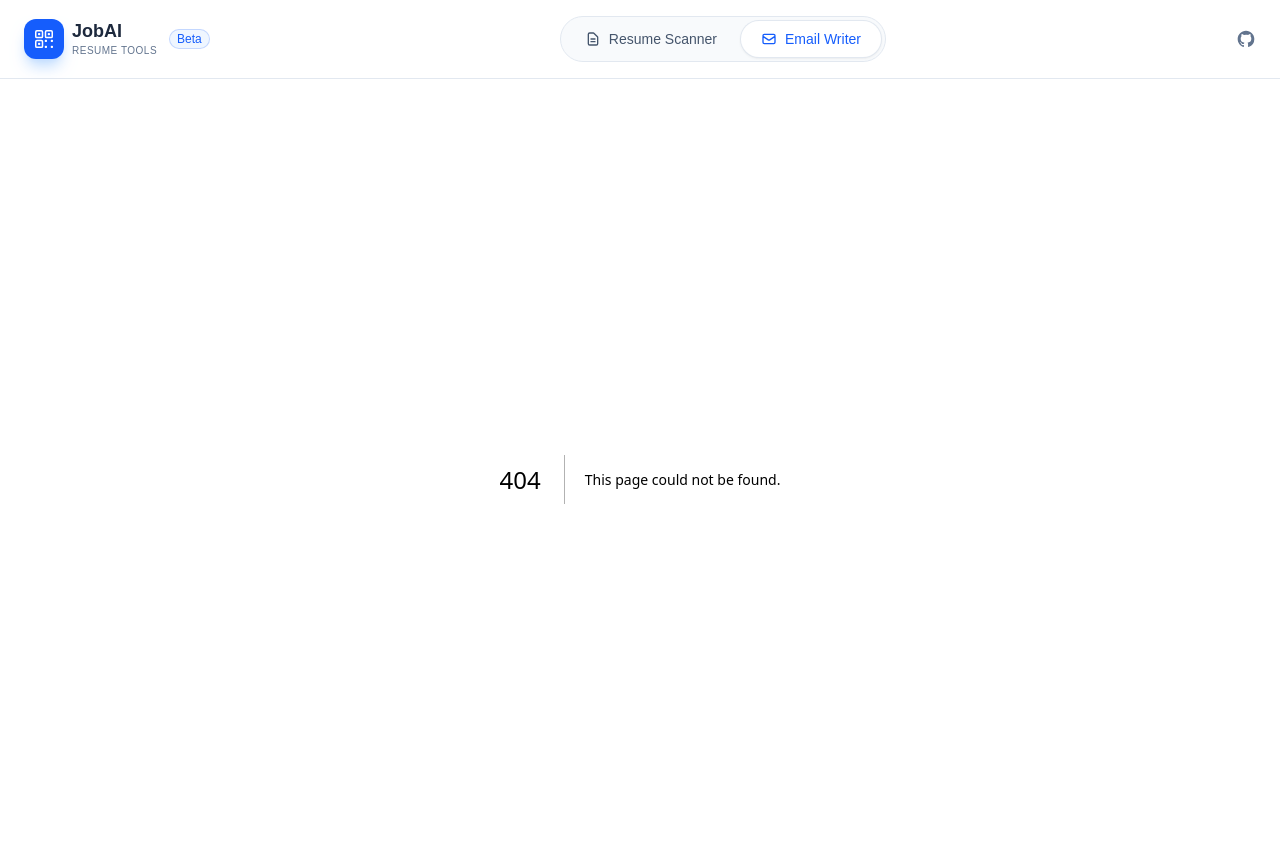
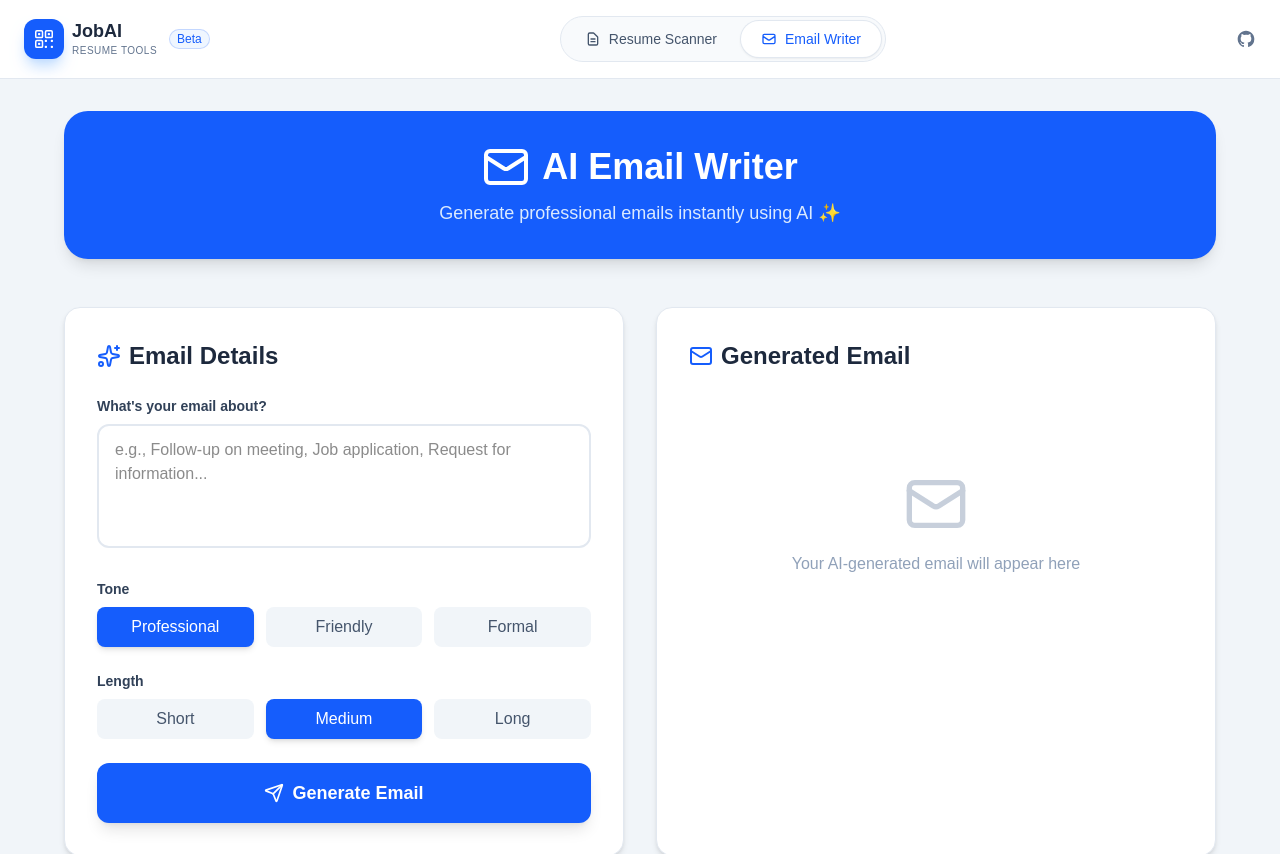
Before and after one commit to prateekmtri/Resume-checker, a Next.js app in the folder frontend/: page /email-writer in a window 1280 px wide. Before the commit this address had no page. Shown: the top 854 px of the page. Built offline with nearby package versions, Linux system fonts and the light colour scheme.

Commit message:
update email

```diff
--- /dev/null
+++ b/frontend/app/email-writer/page.js
@@ -0,0 +1,222 @@
+"use client"
+
+import React, { useState } from 'react';
+import { Send, Mail, Copy, CheckCircle, Sparkles } from 'lucide-react';
+
+export default function EmailWriter() {
+  const [topic, setTopic] = useState('');
+  const [tone, setTone] = useState('professional');
+  const [length, setLength] = useState('medium');
+  const [loading, setLoading] = useState(false);
+  const [result, setResult] = useState(null);
+  const [copied, setCopied] = useState(false);
+
+  const generateEmail = async () => {
+    if (!topic.trim()) {
+      alert('Please enter a topic!');
+      return;
+    }
+
+    setLoading(true);
+    setResult(null);
+
+    try {
+      const response = await fetch('http://127.0.0.1:8000/api/v1/email/generate', {
+        method: 'POST',
+        headers: {
+          'Content-Type': 'application/json',
+        },
+        body: JSON.stringify({ topic, tone, length }),
+      });
+
+      const data = await response.json();
+      setResult(data);
+    } catch (error) {
+      alert('Error generating email. Make sure backend is running!');
+      console.error(error);
+    } finally {
+      setLoading(false);
+    }
+  };
+
+  const copyToClipboard = () => {
+    const fullEmail = `Subject: ${result.subject}\n\n${result.email}`;
+    navigator.clipboard.writeText(fullEmail);
+    setCopied(true);
+    setTimeout(() => setCopied(false), 2000);
+  };
+
+  return (
+    // Updated: Background matched to screenshot (Clean Slate/Grayish Blue)
+    <div className="min-h-screen bg-slate-100 p-8 flex flex-col items-center">
+
+      <div className="max-w-6xl w-full">
+
+        {/* Header - Updated to match the Solid Blue Header from Screenshot */}
+        <div className="bg-blue-600 rounded-3xl p-8 text-center mb-12 shadow-lg">
+          <div className="flex items-center justify-center gap-3 mb-2">
+            {/* Kept icon white to match header text */}
+            <Mail className="w-12 h-12 text-white" />
+            <h1 className="text-4xl font-bold text-white">AI Email Writer</h1>
+          </div>
+          <p className="text-blue-100 text-lg">
+            Generate professional emails instantly using AI ✨
+          </p>
+        </div>
+
+        <div className="grid md:grid-cols-2 gap-8">
+
+          {/* Input Section */}
+          <div className="bg-white rounded-2xl shadow-md p-8 border border-slate-200">
+            <h2 className="text-2xl font-bold mb-6 text-slate-800 flex items-center gap-2">
+              <Sparkles className="w-6 h-6 text-blue-600" />
+              Email Details
+            </h2>
+
+            {/* Topic Input */}
+            <div className="mb-6">
+              <label className="block text-sm font-semibold text-slate-700 mb-2">
+                What's your email about?
+              </label>
+              <textarea
+                value={topic}
+                onChange={(e) => setTopic(e.target.value)}
+                placeholder="e.g., Follow-up on meeting, Job application, Request for information..."
+                className="w-full px-4 py-3 border-2 border-slate-200 rounded-xl focus:border-blue-500 focus:outline-none resize-none transition-colors"
+                rows="4"
+              />
+            </div>
+
+            {/* Tone Selection */}
+            <div className="mb-6">
+              <label className="block text-sm font-semibold text-slate-700 mb-2">
+                Tone
+              </label>
+              <div className="grid grid-cols-3 gap-3">
+                {['professional', 'friendly', 'formal'].map((t) => (
+                  <button
+                    key={t}
+                    onClick={() => setTone(t)}
+                    className={`px-4 py-2 rounded-lg font-medium transition-all ${
+                      tone === t
+                        ? 'bg-blue-600 text-white shadow-md' // Updated to Blue
+                        : 'bg-slate-100 text-slate-600 hover:bg-slate-200'
+                    }`}
+                  >
+                    {t.charAt(0).toUpperCase() + t.slice(1)}
+                  </button>
+                ))}
+              </div>
+            </div>
+
+            {/* Length Selection */}
+            <div className="mb-6">
+              <label className="block text-sm font-semibold text-slate-700 mb-2">
+                Length
+              </label>
+              <div className="grid grid-cols-3 gap-3">
+                {['short', 'medium', 'long'].map((l) => (
+                  <button
+                    key={l}
+                    onClick={() => setLength(l)}
+                    className={`px-4 py-2 rounded-lg font-medium transition-all ${
+                      length === l
+                        ? 'bg-blue-600 text-white shadow-md' // Updated to Blue
+                        : 'bg-slate-100 text-slate-600 hover:bg-slate-200'
+                    }`}
+                  >
+                    {l.charAt(0).toUpperCase() + l.slice(1)}
+                  </button>
+                ))}
+              </div>
+            </div>
+
+            {/* Generate Button - Updated to Solid Blue */}
+            <button
+              onClick={generateEmail}
+              disabled={loading}
+              className="w-full bg-blue-600 text-white py-4 rounded-xl font-bold text-lg hover:bg-blue-700 transition-all shadow-lg hover:shadow-xl disabled:opacity-50 flex items-center justify-center gap-2"
+            >
+              {loading ? (
+                <>
+                  <div className="w-5 h-5 border-2 border-white border-t-transparent rounded-full animate-spin" />
+                  Generating...
+                </>
+              ) : (
+                <>
+                  <Send className="w-5 h-5" />
+                  Generate Email
+                </>
+              )}
+            </button>
+          </div>
+
+          {/* Output Section */}
+          <div className="bg-white rounded-2xl shadow-md p-8 border border-slate-200">
+            <h2 className="text-2xl font-bold mb-6 text-slate-800 flex items-center gap-2">
+              <Mail className="w-6 h-6 text-blue-600" />
+              Generated Email
+            </h2>
+
+            {!result && !loading && (
+              <div className="flex flex-col items-center justify-center h-64 text-slate-400">
+                <Mail className="w-16 h-16 mb-4 opacity-50" />
+                <p className="text-center font-medium">
+                  Your AI-generated email will appear here
+                </p>
+              </div>
+            )}
+
+            {loading && (
+              <div className="flex flex-col items-center justify-center h-64">
+                {/* Spinner matched to Blue theme */}
+                <div className="w-16 h-16 border-4 border-blue-100 border-t-blue-600 rounded-full animate-spin mb-4" />
+                <p className="text-slate-600 font-medium">Crafting your perfect email...</p>
+              </div>
+            )}
+
+            {result && (
+              <div className="space-y-4">
+                {/* Subject - Updated to Blue theme */}
+                <div className="bg-blue-50 p-4 rounded-lg border-l-4 border-blue-600">
+                  <p className="text-sm font-semibold text-blue-900 mb-1">Subject</p>
+                  <p className="text-slate-800 font-medium">{result.subject}</p>
+                </div>
+
+                {/* Email Body */}
+                <div className="bg-slate-50 p-6 rounded-lg border border-slate-200 max-h-96 overflow-y-auto">
+                  <pre className="whitespace-pre-wrap font-sans text-slate-700 leading-relaxed">
+                    {result.email}
+                  </pre>
+                </div>
+
+                {/* Copy Button */}
+                <button
+                  onClick={copyToClipboard}
+                  className="w-full bg-slate-800 text-white py-3 rounded-xl font-semibold hover:bg-slate-900 transition-all flex items-center justify-center gap-2"
+                >
+                  {copied ? (
+                    <>
+                      <CheckCircle className="w-5 h-5 text-green-400" />
+                      Copied!
+                    </>
+                  ) : (
+                    <>
+                      <Copy className="w-5 h-5" />
+                      Copy to Clipboard
+                    </>
+                  )}
+                </button>
+              </div>
+            )}
+          </div>
+        </div>
+
+        {/* Footer */}
+        <div className="text-center mt-12 text-slate-500">
+          <p>Powered by Groq LLaMA 3.3 🚀 | Built with ❤️ by Prateek</p>
+        </div>
+      </div>
+    </div>
+  );
+}
```
